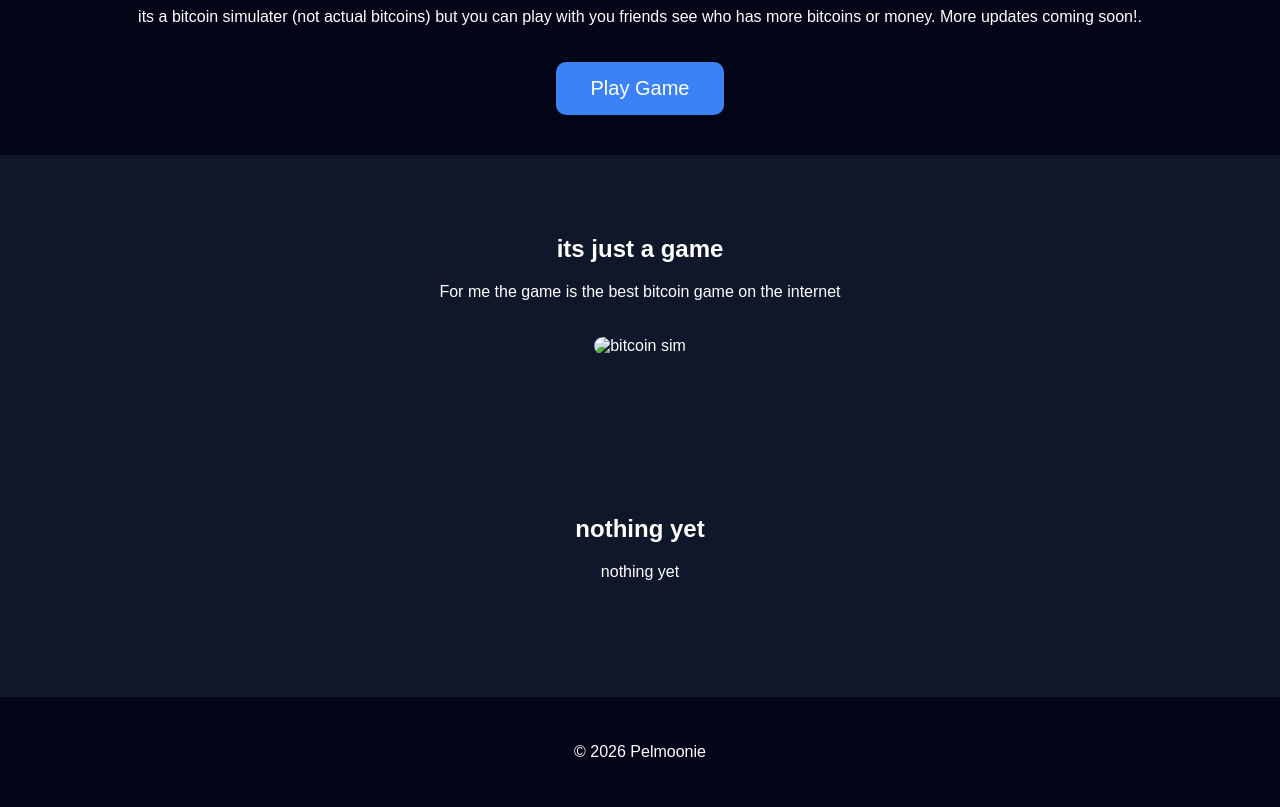
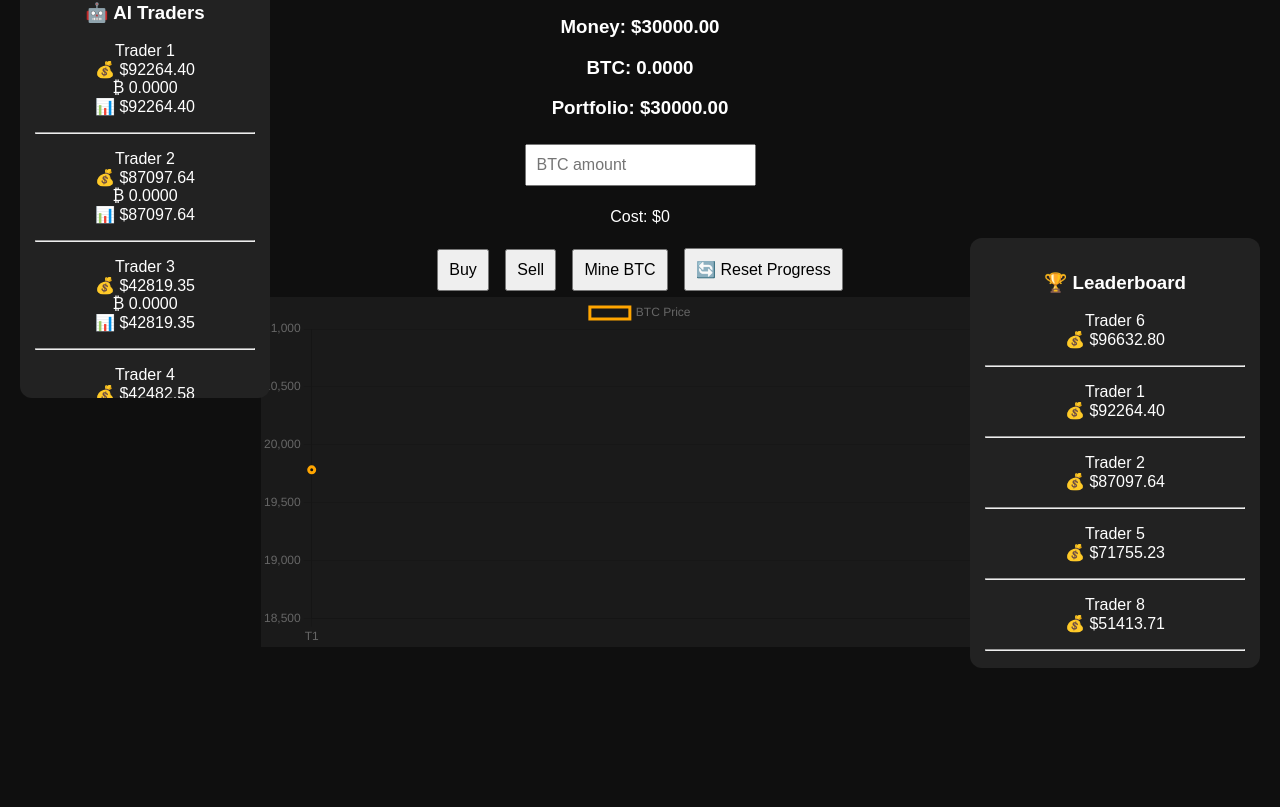
Before and after one commit to pelmoonie/bitcoinsim, a plain HTML site: page index.html in a window 1280 px wide. Shown: the part 112-919 px from the top of the page. After the commit the page ends 800 px from the top, so only its background shows below. Drawn offline with nearby package versions, Linux system fonts and the light colour scheme.

Commit message:
Refactor HTML structure and styles for Bitcoin Sim
Updated styling and structure of the Bitcoin simulation game interface, including new panels and input elements for user interaction.

```diff
--- a/index.html
+++ b/index.html
@@ -1,75 +1,402 @@
 <!DOCTYPE html>
-<html lang="en">
+<html>
 <head>
-    <meta charset="UTF-8">
-    <title>Bitcoin sim</title>
+<title>Bitcoin Sim</title>
+<script src="https://cdn.jsdelivr.net/npm/chart.js"></script>
 
 <style>
+
 body{
-            font-family: Arial, sans-serif;
-            background: #0f172a;
-            color: white;
-            text-align: center;
-            margin: 0;
+    background:#0f0f0f;
+    color:white;
+    font-family:Arial;
+    text-align:center;
+    overflow:hidden;
 }
 
-        header{
-            padding: 40px;
-            background: #020617;
+button,input{
+    padding:10px;
+    margin:6px;
+    font-size:16px;
 }
 
-        .playButton{
-            display: inline-block;
-            padding: 15px 35px;
-            background: #3b82f6;
-            color: white;
-            text-decoration: none;
-            border-radius: 10px;
-            font-size: 20px;
-            margin-top: 20px;
+#chartContainer{
+    width:60%;
+    height:350px;
+    margin:auto;
 }
 
-        section{
-            padding: 60px 20px;
+canvas{
+    background:#1a1a1a;
+    width:100%;
+    height:100%;
 }
 
-        footer{
-            padding: 30px;
-            background: #020617;
-            margin-top: 40px;
+/* Panels */
+
+.panel{
+    position:absolute;
+    background:#222;
+    padding:15px;
+    border-radius:12px;
+    cursor:grab;
+    user-select:none;
 }
 
-        img{
-            max-width: 400px;
-            border-radius: 15px;
-            margin: 20px;
+#aiPanel{
+    left:20px;
+    top:80px;
+    width:220px;
+    max-height:400px;
+    overflow-y:auto;
 }
+
+#leaderboardPanel{
+    right:20px;
+    bottom:20px;
+    width:260px;
+    max-height:400px;
+    overflow-y:auto;
+}
+
 </style>
 </head>
 
 <body>
 
-<header>
-    <h1>Bitcoin sim</h1>
-    <p>its a bitcoin simulater (not actual bitcoins) but you can play with you friends see who has more bitcoins or money. More updates coming soon!.</p>
-    <a class="playButton" href="bitcoin.html">Play Game</a>
-</header>
+<h1>₿ Bitcoin Sim</h1>
 
-<section>
-    <h2>its just a game</h2>
-    <p>For me the game is the best bitcoin game on the internet</p>
+<h2 id="price"></h2>
+<h3 id="money"></h3>
+<h3 id="btc"></h3>
+<h3 id="portfolio"></h3>
 
-    <img src="bitcoining.jpg" alt="bitcoin sim">
-</section>
+<input type="number" id="amount" placeholder="BTC amount" step="0.01" oninput="updateCost()">
+<p id="costDisplay">Cost: $0</p>
 
-<section>
-    <h2>nothing yet</h2>
-    <p>nothing yet</p>
-</section>
+<button onclick="buyBTC()">Buy</button>
+<button onclick="sellBTC()">Sell</button>
+<button onclick="mineBTC()">Mine BTC</button>
+<button onclick="resetProgress()">🔄 Reset Progress</button>
 
-<footer>
-    <p>© 2026 Pelmoonie</p>
-</footer>
+<div id="chartContainer">
+<canvas id="chart"></canvas>
+</div>
+
+<div id="aiPanel" class="panel">
+<h3>🤖 AI Traders</h3>
+<div id="aiInfo"></div>
+</div>
+
+<div id="leaderboardPanel" class="panel">
+<h3>🏆 Leaderboard</h3>
+<div id="leaderboard"></div>
+</div>
+
+<script>
+
+/* ===== PLAYER ===== */
+
+let price=20000;
+let money=30000;
+let btc=0;
+
+/* ===== MARKET ===== */
+
+let history=[];
+let labels=[];
+let tick=0;
+
+/* ===== AI ===== */
+
+let aiTraders=[];
+
+function generateAI(){
+aiTraders=[];
+for(let i=0;i<8;i++){
+aiTraders.push({
+money:Math.random()*100000+10000,
+btc:0,
+tradeSize:Math.random()*3+0.5
+});
+}
+}
+
+/* ===== CHART ===== */
+
+const ctx=document.getElementById("chart").getContext("2d");
+
+const chart=new Chart(ctx,{
+type:"line",
+data:{
+labels:labels,
+datasets:[{
+label:"BTC Price",
+data:history,
+borderColor:"orange",
+borderWidth:3,
+fill:false
+}]
+},
+options:{
+responsive:true,
+maintainAspectRatio:false
+}
+});
+
+/* ===== DRAG SYSTEM ===== */
+
+let draggedPanel=null;
+let offsetX=0;
+let offsetY=0;
+
+document.querySelectorAll(".panel").forEach(panel=>{
+panel.addEventListener("mousedown",e=>{
+if(e.target.tagName==="INPUT"||e.target.tagName==="BUTTON") return;
+
+draggedPanel=panel;
+offsetX=e.clientX-panel.offsetLeft;
+offsetY=e.clientY-panel.offsetTop;
+
+panel.style.cursor="grabbing";
+});
+});
+
+document.addEventListener("mousemove",e=>{
+if(!draggedPanel) return;
+
+draggedPanel.style.left=(e.clientX-offsetX)+"px";
+draggedPanel.style.top=(e.clientY-offsetY)+"px";
+});
+
+document.addEventListener("mouseup",()=>{
+if(draggedPanel){
+draggedPanel.style.cursor="grab";
+}
+draggedPanel=null;
+});
+
+/* ===== SAVE SYSTEM ===== */
+
+function saveGame(){
+localStorage.setItem("btcSave",JSON.stringify({
+price,money,btc,aiTraders,history,labels,tick
+}));
+}
+
+function loadGame(){
+
+const saved=localStorage.getItem("btcSave");
+
+if(!saved){
+generateAI();
+return;
+}
+
+const data=JSON.parse(saved);
+
+price=data.price;
+money=data.money;
+btc=data.btc;
+aiTraders=data.aiTraders;
+history=data.history;
+labels=data.labels;
+tick=data.tick;
+
+chart.data.labels=labels;
+chart.data.datasets[0].data=history;
+chart.update();
+}
+
+/* ===== UI ===== */
+
+function updateCost(){
+let amount=parseFloat(document.getElementById("amount").value);
+if(isNaN(amount)) amount=0;
+
+document.getElementById("costDisplay").innerText=
+"Cost: $"+(amount*price).toFixed(2);
+}
+
+function updateAiDisplay(){
+
+let html="";
+
+aiTraders.forEach((trader,i)=>{
+let portfolio=trader.money+trader.btc*price;
+
+html+=`
+<p>
+Trader ${i+1}<br>
+💰 $${trader.money.toFixed(2)}<br>
+₿ ${trader.btc.toFixed(4)}<br>
+📊 $${portfolio.toFixed(2)}
+</p><hr>
+`;
+});
+
+document.getElementById("aiInfo").innerHTML=html;
+}
+
+function updateLeaderboard(){
+
+let players=[];
+players.push({
+name:"You",
+value:money+btc*price
+});
+
+aiTraders.forEach((t,i)=>{
+players.push({
+name:"Trader "+(i+1),
+value:t.money+t.btc*price
+});
+});
+
+players.sort((a,b)=>b.value-a.value);
+
+let html="";
+players.forEach(p=>{
+html+=`<p>${p.name}<br>💰 $${p.value.toFixed(2)}</p><hr>`;
+});
+
+document.getElementById("leaderboard").innerHTML=html;
+}
+
+/* ===== MARKET ===== */
+
+function aiTrade(){
+
+aiTraders.forEach(trader=>{
+
+if(price<18000 && trader.money>price){
+let buy=trader.tradeSize;
+let cost=buy*price;
+
+if(trader.money>=cost){
+trader.money-=cost;
+trader.btc+=buy;
+}
+}
+
+if(price>23000 && trader.btc>0){
+let sell=trader.tradeSize;
+
+trader.btc-=sell;
+trader.money+=sell*price;
+}
+
+});
+}
+
+function randomEvent(){
+
+let roll=Math.random();
+
+if(roll<0.1) price*=0.7;
+else if(roll>0.9) price*=1.3;
+
+if(price<500) price=500;
+}
+
+/* ===== LOOP ===== */
+
+function changePrice(){
+
+tick++;
+
+let change=(Math.random()-0.5)*8;
+price+=price*(change/100);
+
+randomEvent();
+aiTrade();
+
+history.push(price);
+labels.push("T"+tick);
+
+if(history.length>60){
+history.shift();
+labels.shift();
+}
+
+chart.update();
+updateDisplay();
+saveGame();
+}
+
+/* ===== PLAYER ===== */
+
+function buyBTC(){
+let amount=parseFloat(document.getElementById("amount").value);
+if(isNaN(amount)||amount<=0) return;
+
+let cost=amount*price;
+if(money<cost){alert("Not enough money");return;}
+
+money-=cost;
+btc+=amount;
+
+updateDisplay();
+saveGame();
+}
+
+function sellBTC(){
+let amount=parseFloat(document.getElementById("amount").value);
+if(isNaN(amount)||amount<=0) return;
+
+if(btc<amount){alert("Not enough BTC");return;}
+
+btc-=amount;
+money+=amount*price;
+
+updateDisplay();
+saveGame();
+}
+
+function mineBTC(){
+if(Math.random()>0.7){
+btc+=Math.random()*0.05;
+}
+updateDisplay();
+saveGame();
+}
+
+/* ===== RESET ===== */
+
+function resetProgress(){
+if(!confirm("Reset ONLY your progress?")) return;
+
+money=30000;
+btc=0;
+
+updateDisplay();
+saveGame();
+}
+
+/* ===== DISPLAY ===== */
+
+function updateDisplay(){
+
+document.getElementById("price").innerText="BTC Price: $"+price.toFixed(2);
+document.getElementById("money").innerText="Money: $"+money.toFixed(2);
+document.getElementById("btc").innerText="BTC: "+btc.toFixed(4);
+document.getElementById("portfolio").innerText=
+"Portfolio: $"+(money+btc*price).toFixed(2);
+
+updateAiDisplay();
+updateLeaderboard();
+}
+
+/* ===== START ===== */
+
+loadGame();
+generateAI();
+
+updateDisplay();
+changePrice();
+setInterval(changePrice,10000);
+
+</script>
 
 </body>
 </html>
```
Lines whose indentation alone changed are shown as unchanged.
